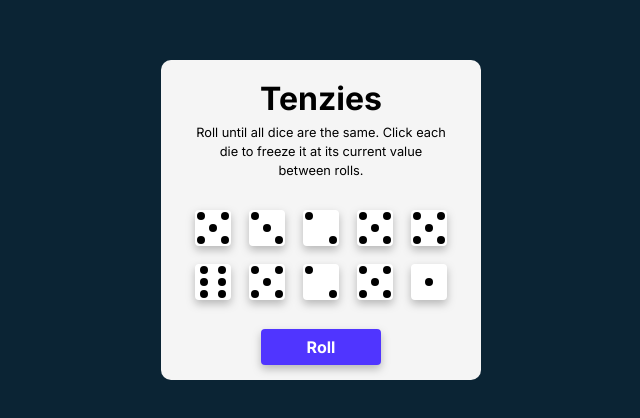
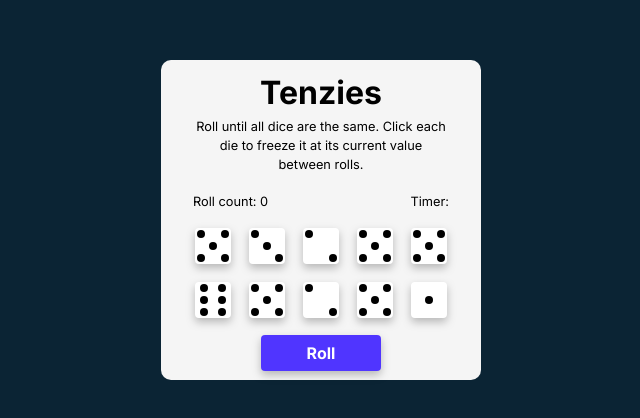
Before and after one commit to rubuz/tenzies-game, a React (Vite) app: page / in a window 1280 px wide. Shown: the part 180-598 px from the top of the page, without its empty margins (319-959 px from the left). Built offline with nearby package versions, Linux system fonts and the light colour scheme.

Commit message:
added roll counter

```diff
--- a/src/App.jsx
+++ b/src/App.jsx
@@ -6,6 +6,7 @@ import Confetti from "react-confetti";
 function App() {
   const [dice, setDice] = useState(allNewDice());
   const [tenzies, setTenzies] = useState(false);
+  const [rolls, setRolls] = useState(0);
 
   useEffect(() => {
     const allHeld = dice.every((die) => die.isHeld);
@@ -47,9 +48,11 @@ function App() {
           return die.isHeld ? die : generateNewDie();
         })
       );
+      setRolls(rolls + 1);
     } else {
       setTenzies(false);
       setDice(allNewDice());
+      setRolls(0);
     }
   }
 
@@ -72,7 +75,12 @@ function App() {
           current value between rolls.
         </p>
       </div>
-
+      <div className="scoreboard">
+        <p>
+          Roll count: <span>{rolls}</span>
+        </p>
+        <p className="timer">Timer: </p>
+      </div>
       <div className="dice-container">{diceElements}</div>
       <button className="roll-btn" onClick={rollDice}>
         {tenzies ? "New Game" : "Roll"}
--- a/src/components/Die.jsx
+++ b/src/components/Die.jsx
@@ -4,10 +4,9 @@ function Die(props) {
   const styles = {
     backgroundColor: props.isHeld ? "#59E391" : "white",
   };
-  const dieValue = props.value;
 
   const DieFace = () => {
-    switch (dieValue) {
+    switch (props.value) {
       case 1:
         return (
           <div
--- a/src/index.css
+++ b/src/index.css
@@ -95,6 +95,14 @@ main {
   font-size: 0.8rem;
 }
 
+.scoreboard {
+  font-size: 0.8rem;
+  padding-inline: 2rem;
+  width: 100%;
+  display: flex;
+  justify-content: space-between;
+}
+
 .dice-container {
   display: grid;
   grid-template-columns: repeat(5, 1fr);
```
